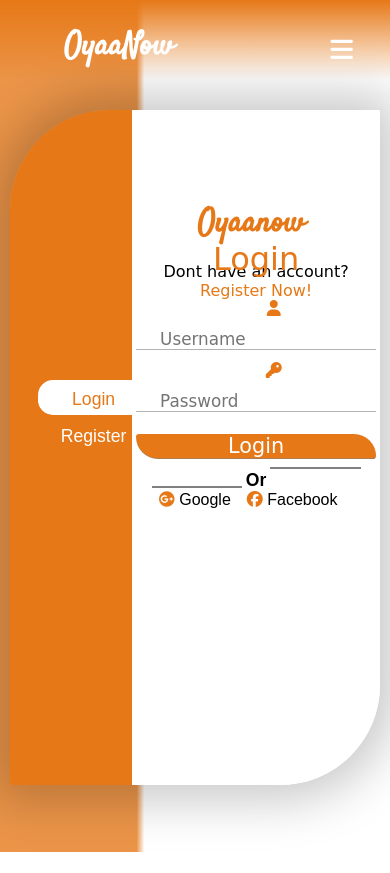
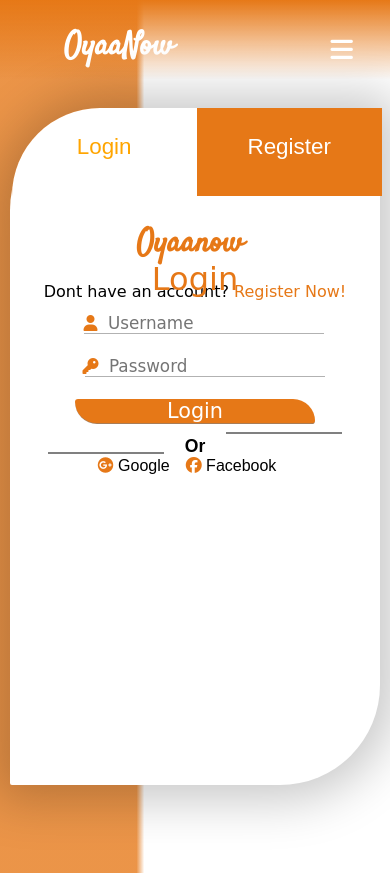
Before and after one commit to Jaybee4real/Oyaanow-Web, a plain HTML site: page login.html in a window 390 px wide. Before the commit the page ends 852 px from the top, so only its background shows below. Drawn offline with nearby package versions, Linux system fonts and the light colour scheme; a web font is replaced by a local one.

Commit message:
_restructuring and chnaged register layout form small screens

```diff
--- a/assets/css/index.css
+++ b/assets/css/index.css
@@ -86,7 +86,7 @@
   transition: all 1.2s ease-out;
 }
 
-.loader-2{
+.loader-2 {
   box-sizing: border-box;
   display: -webkit-flex;
   display: -ms-flexbox;
@@ -103,9 +103,9 @@
   -ms-flex-pack: center;
   justify-content: center;
   transition: all 1.2s ease-out;
-
 }
-.loader.loaded, .loader-2.loaded {
+.loader.loaded,
+.loader-2.loaded {
   opacity: 0;
   z-index: -100;
   transition: all 1.2s ease-out;
@@ -158,7 +158,7 @@
   top: 0;
 }
 
-.login-page .navbar{
+.login-page .navbar {
   background: linear-gradient(360deg, rgba(255, 255, 255, 0) 5%, var(--theme-color));
 }
 
@@ -492,7 +492,6 @@
   display: flex;
   margin: 20px auto;
   flex-direction: row;
-
 }
 
 @media (max-width: 670px) {
@@ -506,7 +505,7 @@
     font-size: 1.1rem;
     position: relative;
     left: 50%;
-    transform: translateX(-50%)
+    transform: translateX(-50%);
   }
 
   .input-container input[type="submit"] {
@@ -846,7 +845,6 @@
   display: flex;
   flex-direction: row;
   min-height: 35rem;
-
 }
 
 .login-box-left-side {
@@ -867,20 +865,17 @@
   flex-direction: column;
 }
 
-.login-box-right-side .logo{
+.login-box-right-side .logo {
   left: -25px;
   margin-bottom: -1rem;
 }
 
-
-.login-box-right-side .call-to-action{
+.login-box-right-side .call-to-action {
   margin-bottom: -1rem;
 }
 
-
-.pointer{
+.pointer {
   font-family: "Baloo Tammudu 2", cursive;
-
 }
 
 .login-box-right-side form {
@@ -888,11 +883,9 @@
   flex-direction: column;
 }
 
-.register-panel{
-  top: 0
+.register-panel {
+  top: 0;
 }
-
-
 
 .login-box-right-side form input {
   width: 60%;
@@ -938,15 +931,14 @@
   color: #e67817;
 }
 
-
-.or{
+.or {
   font-family: "Baloo Tammudu 2", sans-serif;
   font-size: 1.1rem;
   font-weight: 600;
 }
 
-.or::before{
-  content: '';
+.or::before {
+  content: "";
   position: absolute;
   height: 2px;
   display: block;
@@ -955,12 +947,10 @@
   width: 30%;
   background-color: grey;
   padding-right: 1rem;
-
 }
 
-
-.or::after{
-  content: '';
+.or::after {
+  content: "";
   position: absolute;
   height: 2px;
   display: block;
@@ -970,26 +960,22 @@
   padding-right: 1rem;
   margin-right: 5vw;
   background-color: grey;
-
 }
 
-
-.google,.facebook{
+.google,
+.facebook {
   margin-right: 1rem;
   font-family: "Baloo Tammudu 2", sans-serif;
   font-weight: 500;
   cursor: pointer;
 }
 
-
-@media(max-width:460px){
+@media (max-width: 460px) {
   .login-container {
     height: 80vh;
     width: 95vw;
   }
 }
-
-
 
 body {
   width: 100vw !important;
@@ -1016,21 +1002,75 @@
   transition-delay: 0.55s;
 }
 
-.form-i{
+.form-i {
   position: relative;
-  left: 1.1rem
+  left: 1.1rem;
 }
 
-@media(min-width: 1200px ){
-
-  .dissapear-992{
+@media (min-width: 1200px) {
+  .dissapear-992 {
     display: none !important;
   }
 }
-.hide{
+.hide {
   display: none;
 }
 
-.pointer{
+.pointer {
   cursor: pointer;
 }
+
+.options-panel-2 {
+  background-color: var(--theme-color);
+  height: 13%;
+  position: absolute;
+  top: -13.2%;
+  width: 111%;
+  left: -5%;
+  margin: 0;
+  padding: 0;
+  border-top-left-radius: 100px;
+  border-left: 10px;
+  display: none;
+}
+
+.options-panel-2 .login,
+.options-panel-2 .register {
+  font-size: 1.4rem;
+  position: relative;
+  text-align: center;
+  font-family: "Baloo Tammudu 2", sans-serif;
+  padding: 0.3rem;
+  padding-top: 7%;
+  color: white;
+  font-weight: 500;
+  width: 50%;
+}
+
+.options-panel-2 .login {
+  border-top-left-radius: 100px;
+}
+
+.options-panel-2 div.active {
+  background-color: white;
+  color: orange;
+}
+
+@media (max-width: 410px) {
+  .options-panel-2 {
+    display: flex;
+  }
+
+  .login-box-left-side {
+    display: none;
+  }
+  .login-container {
+    background: white;
+    justify-content: center;
+  }
+  .login-box-right-side {
+    max-width: 100%;
+    width: 90%;
+    top: 13%;
+  }
+}
--- a/assets/js/custom.js
+++ b/assets/js/custom.js
@@ -2,21 +2,6 @@
 
 
 ////////////////////////Home Page Slider Function///////////////////////////
-
-var images = ["Hiace.jpg", "bus_side.jpg"];
-$(function () {
-	var i = 0;
-	$(".header").css("background-image", "url(./assets/img/" + "Hiace.jpg" + ")");
-
-	setInterval(function () {
-		i++;
-		if (i == images.length) {
-			i = 0;
-		}
-		$(".header").css("background-image", "url(./assets/img/" + images[i] + ")");
-		document.querySelector(".logo-animated").classList.toggle("theme-color")
-	}, 5000);
-});
 
 
 /////////////////////////Preloader Function//////////////////////////////////
@@ -29,12 +14,6 @@
 })
 
 
-window.addEventListener('DOMContentLoaded', () => {
-	window.setTimeout(function clear() {
-		document.querySelector(".loader-2").classList.add("loaded")
-	}, 6100
-	)
-})
 
 
 
@@ -49,39 +28,80 @@
 
 
 ////////////////////////////Register/Login Switcher Function////////////////////////////////
-var loginButton = document.querySelector(".login-tab")
-var registerButton = document.querySelector(".register-tab")
-var loginPointer = document.querySelector(".login-pointer")
-var registerPointer = document.querySelector(".register-pointer")
+var loginButton = document.querySelectorAll(".login-tab")
+var registerButton = document.querySelectorAll(".register-tab")
 var registerPanel = document.querySelector(".register-panel")
 var loginPanel = document.querySelector(".login-panel")
 
-loginButton.addEventListener("click", () => {
-	loginButton.classList.add("active");
-	registerButton.classList.remove("active");
-	registerPanel.classList.add("hide");
-	loginPanel.classList.remove("hide")
+loginButton.forEach((element) => {
+	element.addEventListener("click", () => {
+		element.classList.add("active");
+		registerButton.forEach((element) => {
+			element.classList.remove("active");
+		})
+		registerPanel.classList.add("hide");
+		loginPanel.classList.remove("hide")
+	})
 })
 
 
 
-registerButton.addEventListener("click", () => {
-	registerButton.classList.add("active");
-	loginButton.classList.remove("active");
-	loginPanel.classList.add("hide");
-	registerPanel.classList.remove("hide")
+registerButton.forEach((element) => {
+	element.addEventListener("click", () => {
+		element.classList.add("active");
+		loginButton.forEach((element) => {
+			element.classList.remove("active");
+		})
+		loginPanel.classList.add("hide");
+		registerPanel.classList.remove("hide")
+	})
 })
 
-loginPointer.addEventListener("click", () => {
-	registerButton.classList.add("active");
-	loginButton.classList.remove("active");
-	loginPanel.classList.add("hide");
-	registerPanel.classList.remove("hide")
+
+
+
+
+
+
+
+
+
+
+
+
+
+
+
+
+
+
+
+
+
+
+
+
+
+
+document.querySelectorAll(".panel-2-register-tab").forEach((element) => {
+	element.addEventListener("click", () => {
+		document.querySelectorAll(".panel-2-register-tab").forEach((element) => {
+			element.classList.add("active")
+		})
+		document.querySelectorAll(".panel-2-login-tab").forEach((element) => {
+			element.classList.remove("active");
+		})
+	})
 })
 
-registerPointer.addEventListener("click", () => {
-	loginButton.classList.add("active");
-	registerButton.classList.remove("active");
-	registerPanel.classList.add("hide");
-	loginPanel.classList.remove("hide")
+
+document.querySelectorAll(".panel-2-login-tab").forEach((element) => {
+	element.addEventListener("click", () => {
+		document.querySelectorAll(".panel-2-login-tab").forEach((element) => {
+			element.classList.add("active")
+		})
+		document.querySelectorAll(".panel-2-register-tab").forEach((element) => {
+			element.classList.remove("active");
+		})
+	})
 })
--- a/login.html
+++ b/login.html
@@ -57,14 +57,19 @@
 
 
     <div class="login-container">
-        <div class="login-box-left-side">
+        <div class="login-box-left-side options-panel-1">
             <a class="login login-tab active pointer">Login</a>
             <a class="register register-tab pointer">Register</a>
         </div>
+
         <div class="login-box-right-side login-panel">
+            <div class="options-panel-2">
+                <div class="login panel-2-login-tab active">Login</div>
+                <div class="register panel-2-register-tab" >Register</div>
+            </div>
             <a class="logo theme-color">Oyaanow</a>
             <a class="call-to-action">Login</a>
-            <div class="pointer">Dont have an account?<a class="login-pointer theme-color"> Register Now!</a></div>
+            <div class="pointer">Dont have an account?<a class="login-pointer register-tab theme-color"> Register Now!</a></div>
             <form>
                 <label><i class="form-i fa fa-user theme-color"></i>
                     <input type="username" placeholder="Username">
@@ -83,9 +88,13 @@
         </div>
 
         <div class="login-box-right-side register-panel hide">
+            <div class="options-panel-2">
+                <div class="login active panel-2-register-tab">Login</div>
+                <div class="register panel-2-register-tab">Register</div>
+            </div>
             <a class="logo theme-color">Oyaanow</a>
             <a class="call-to-action">Register</a>
-            <div class="pointer">Have an account?<a class="register-pointer theme-color"> Login</a></div>
+            <div class="pointer">Have an account?<a class="login-tab theme-color"> Login</a></div>
             <form>
                 <div class="side-by-side">
                     <label>
```
Also changed, not shown: index.html (+28 -0 lines).
